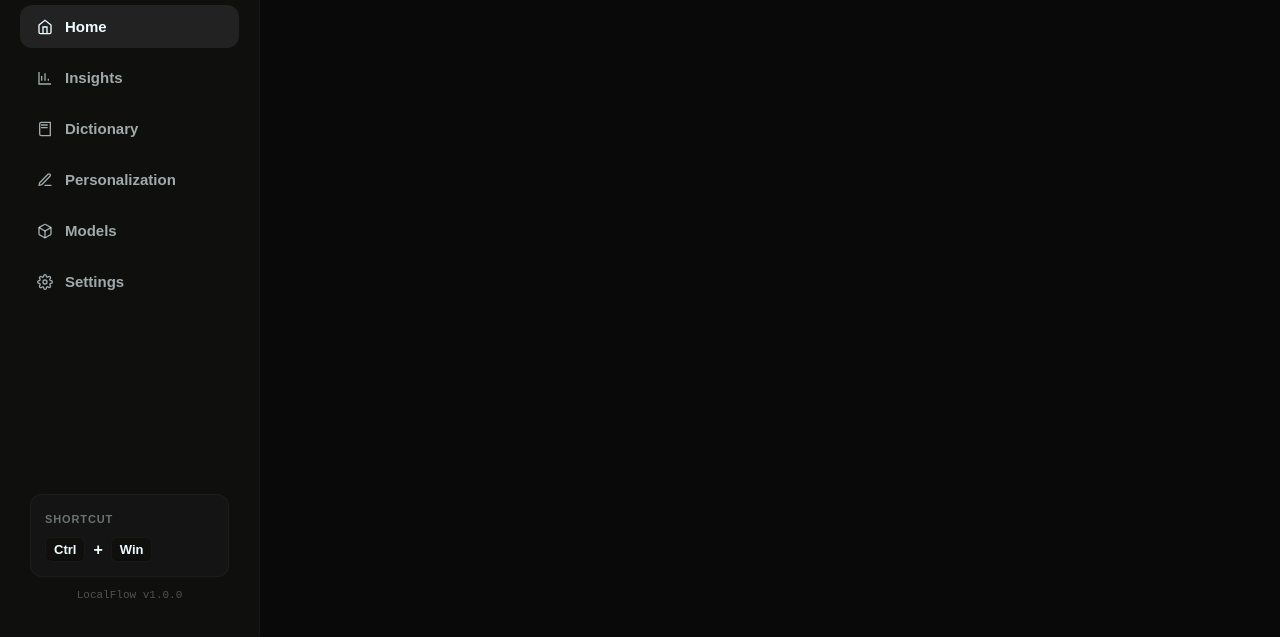
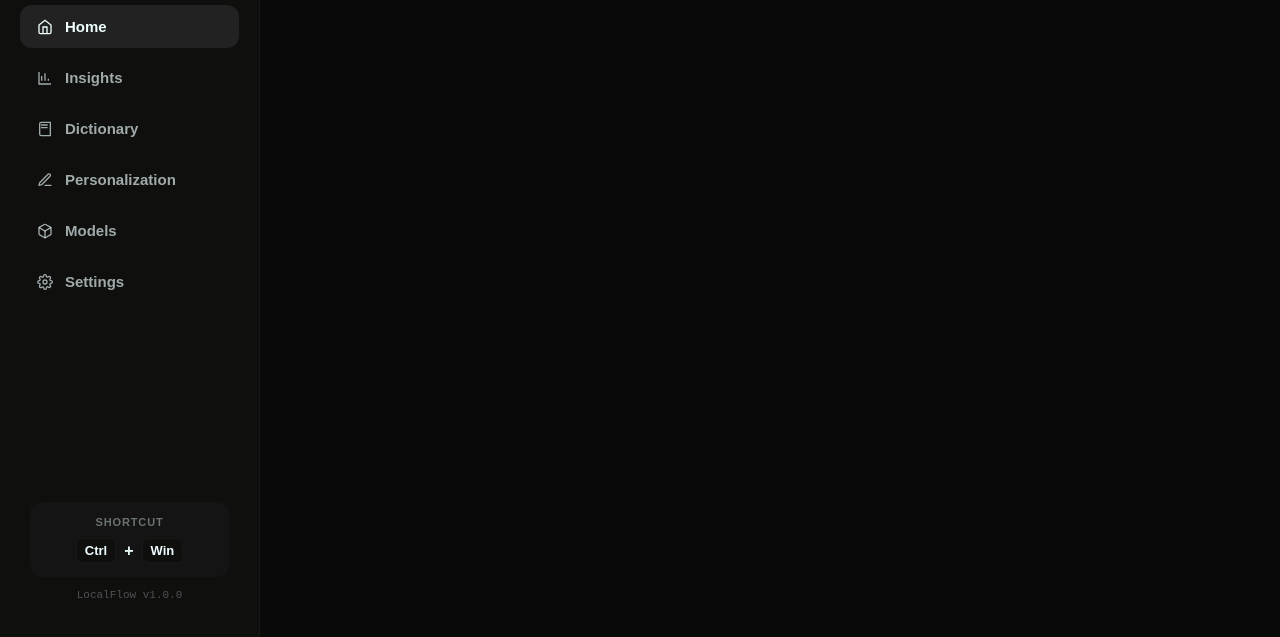
Before and after one commit to KarthikSambhuR/LocalFlow, a website built with Vite: page frontend/index.html in a window 1280 px wide. Shown: the part 163-800 px from the top of the page. Built offline with nearby package versions, Linux system fonts and the light colour scheme; files whose address does not match are found by name.

Commit message:
style(ui): center shortcut preview card in sidebar footer

```diff
--- a/frontend/src/styles/dashboard.css
+++ b/frontend/src/styles/dashboard.css
@@ -251,10 +251,13 @@
 }
 
 .shortcut-preview {
-  border: 1px solid var(--border);
   border-radius: 12px;
   background: var(--bg-card);
   padding: 14px;
+  display: flex;
+  flex-direction: column;
+  align-items: center;
+  text-align: center;
 }
 
 .shortcut-preview span {
@@ -268,6 +271,7 @@
 .shortcut-preview div {
   display: flex;
   align-items: center;
+  justify-content: center;
   gap: 8px;
   margin-top: 10px;
 }
```
